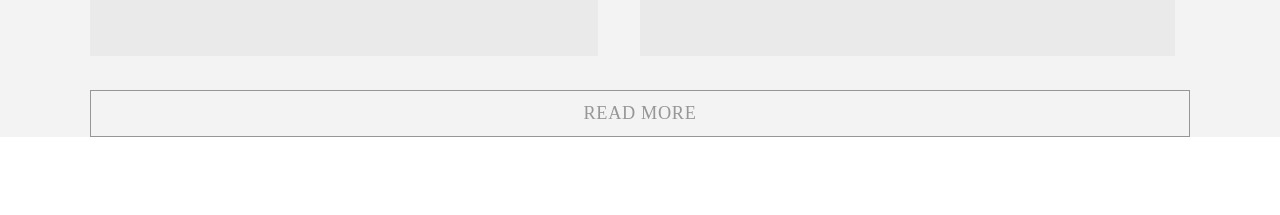
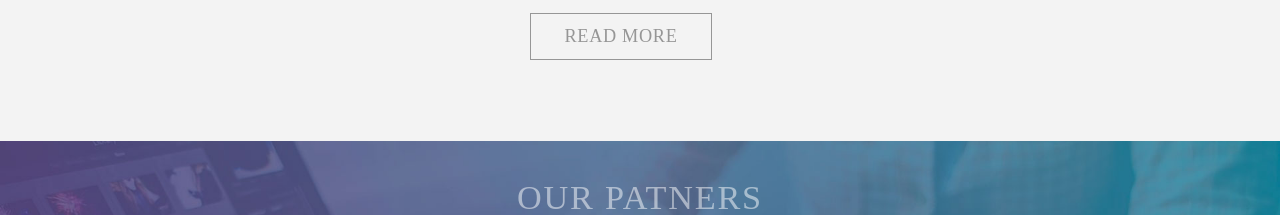
Before and after one commit to MaxAlieksieiev/bem_methodology, a plain HTML site: page index.html in a window 1280 px wide. Shown: the part 3081-3296 px from the top of the page. Drawn offline with Linux system fonts and the light colour scheme.

Commit message:
fix button in  portfolio

```diff
--- a/index.html
+++ b/index.html
@@ -128,7 +128,9 @@
                     <div class="portfolio__back"></div>
                 </li>
             </ul>
-            <a href="#" class="btn portfolio-button">Read more</a>
+            <a href="#" class="portfolio-button btn">Read more</a>
+
+
         </div>
     </section>
     <!-- portfolio -->
--- a/style.css
+++ b/style.css
@@ -70,12 +70,13 @@
     font-size: 1.14em;
     min-width: 182px;
     min-height: 47px;
+    text-decoration: none;
+}
+.header__button{
+    border: 1px solid #ffffff;
     display: flex;
     justify-content: center;
     align-items: center;
-}
-.header__button{
-    border: 1px solid #ffffff;
 }
 .header__down{
     margin-top:4em;
@@ -181,7 +182,7 @@
 }
 .portfolio__title{
     text-align:center;
-    padding-top: 3.72em;
+    padding-top: 1.72em;
     letter-spacing: 5.43px;
 }
 .portfolio__line{
@@ -235,10 +236,12 @@
     padding-right: 0;
 }
 .portfolio-button{
-    text-decoration: none;
+    display: inline-flex;
+    justify-content: center;
+    align-items: center;
+    margin:0 40% 4.42em;
+    color: #969696;
     border: 1px solid #969696;
-    color: #969696;
-    margin-bottom: 4.42em;
 }
 .partners{
     background-image: url('./img/partners.jpg');
```
